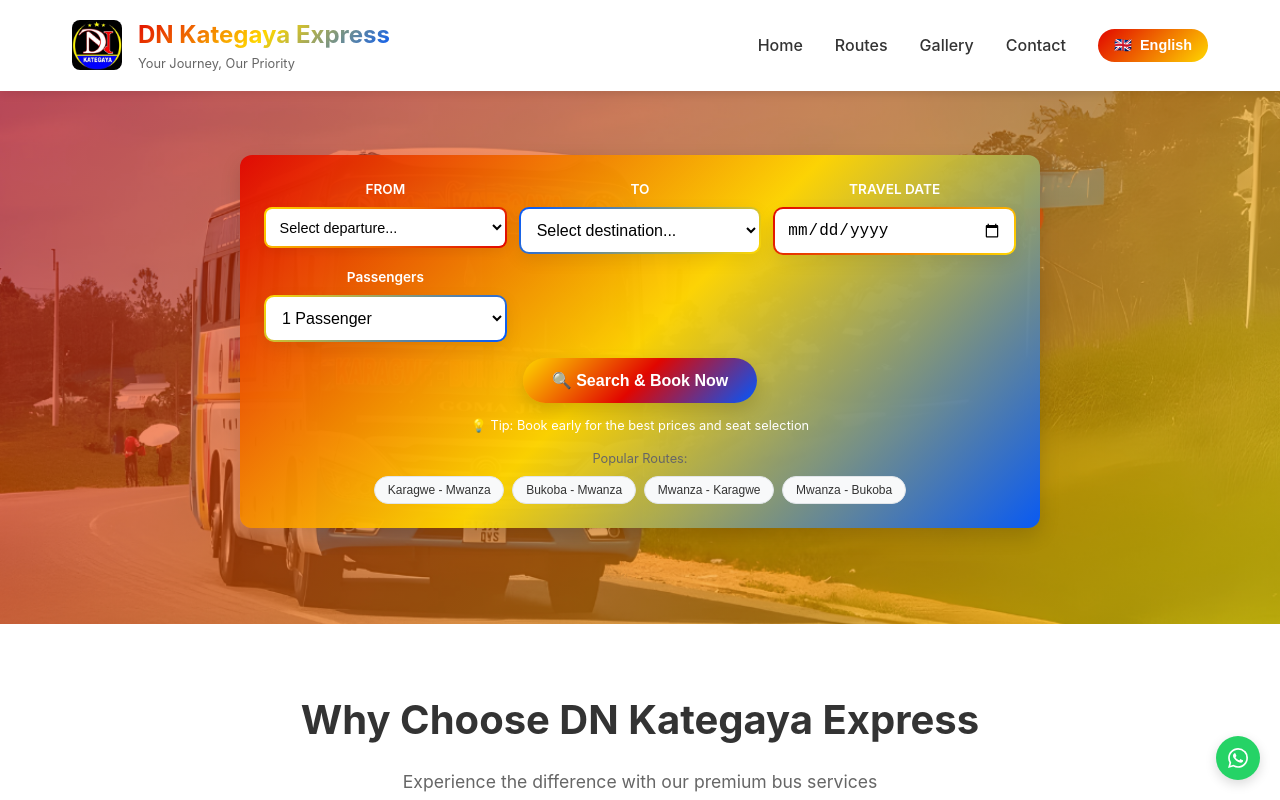
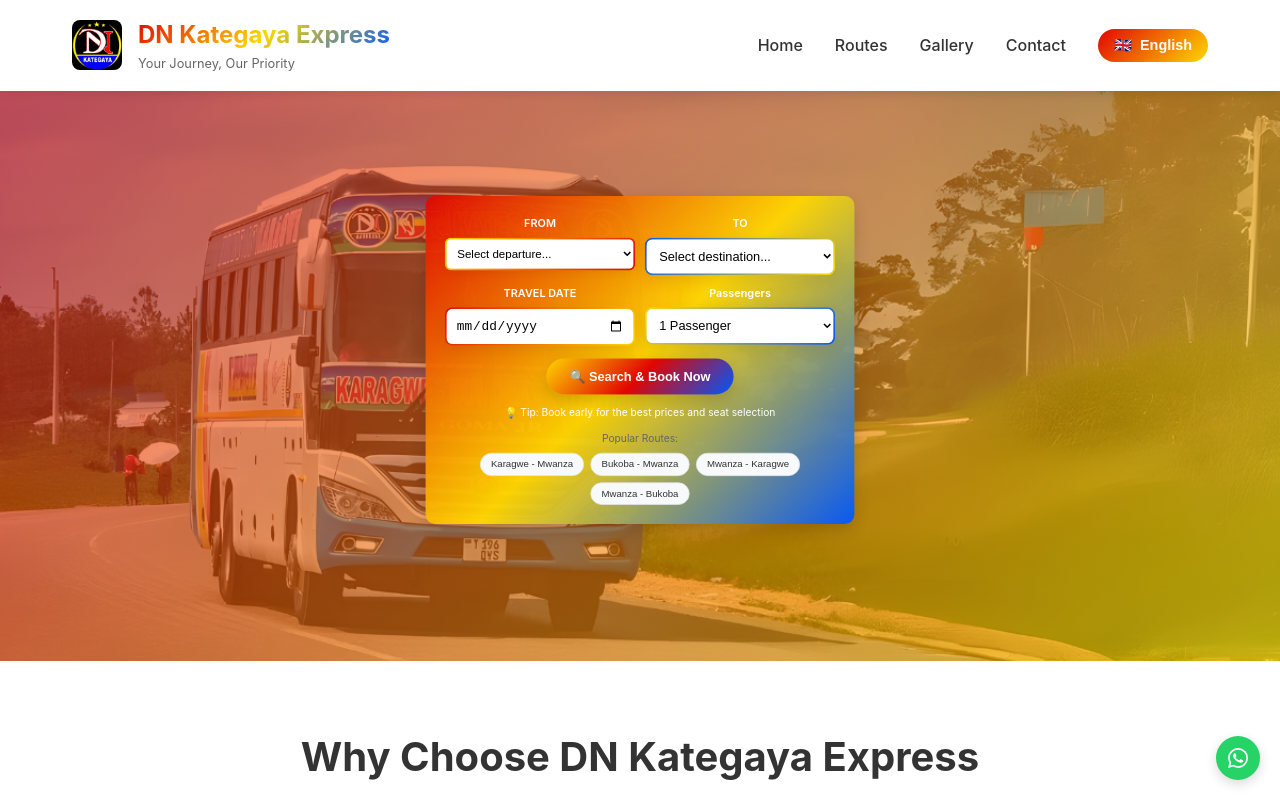
Before and after one commit to Dawinz/dn-kategaya-express-site, a React (Create React App) app: page / in a window 1280 px wide. Shown: the top 800 px of the page. Built offline with nearby package versions, Linux system fonts and the light colour scheme.

Commit message:
Reduce form size and lower z-index for more subtle appearance

```diff
--- a/src/components/Hero.js
+++ b/src/components/Hero.js
@@ -1,5 +1,4 @@
 import React, { useState, useEffect } from 'react';
-import { useLanguage } from '../context/LanguageContext';
 import { getImagePathAbsolute, IMAGES } from '../utils/imageUtils';
 import SearchForm from './SearchForm';
 
@@ -37,12 +36,17 @@
     }}>
       <div style={{
         position: 'relative',
-        zIndex: 2,
-        maxWidth: '1000px',
+        zIndex: 1,
+        maxWidth: '600px',
         margin: '0 auto',
         padding: '0 2rem'
       }}>
-        <SearchForm setIsBookingDialogOpen={setIsBookingDialogOpen} />
+        <div style={{
+          transform: 'scale(0.8)',
+          transformOrigin: 'center'
+        }}>
+          <SearchForm setIsBookingDialogOpen={setIsBookingDialogOpen} />
+        </div>
       </div>
     </section>
   );
--- a/src/pages/Home.jsx
+++ b/src/pages/Home.jsx
@@ -1,12 +1,8 @@
 import React from 'react';
-import { useLocation } from 'react-router-dom';
 import Hero from '../components/Hero';
-import SearchForm from '../components/SearchForm';
 import { useLanguage } from '../context/LanguageContext';
 
 const Home = ({ setIsBookingDialogOpen }) => {
-  const location = useLocation();
-  const prefillData = location.state?.prefillForm;
   const { t } = useLanguage();
 
   return (
```
